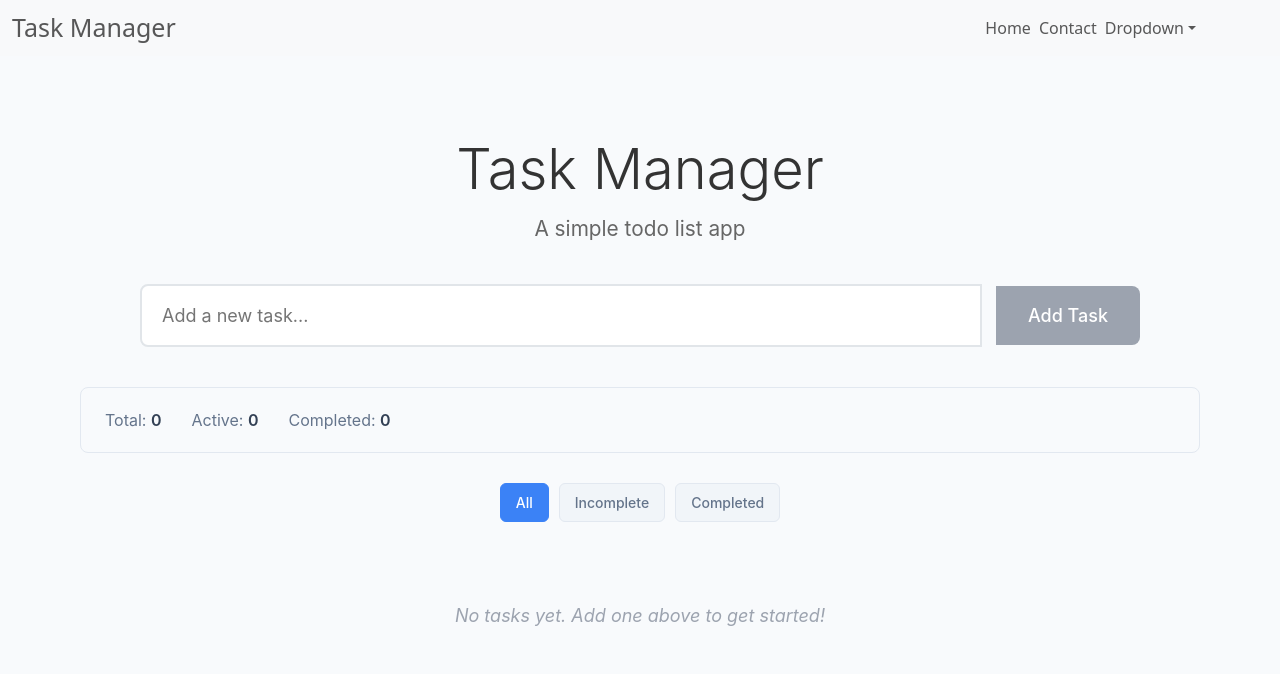
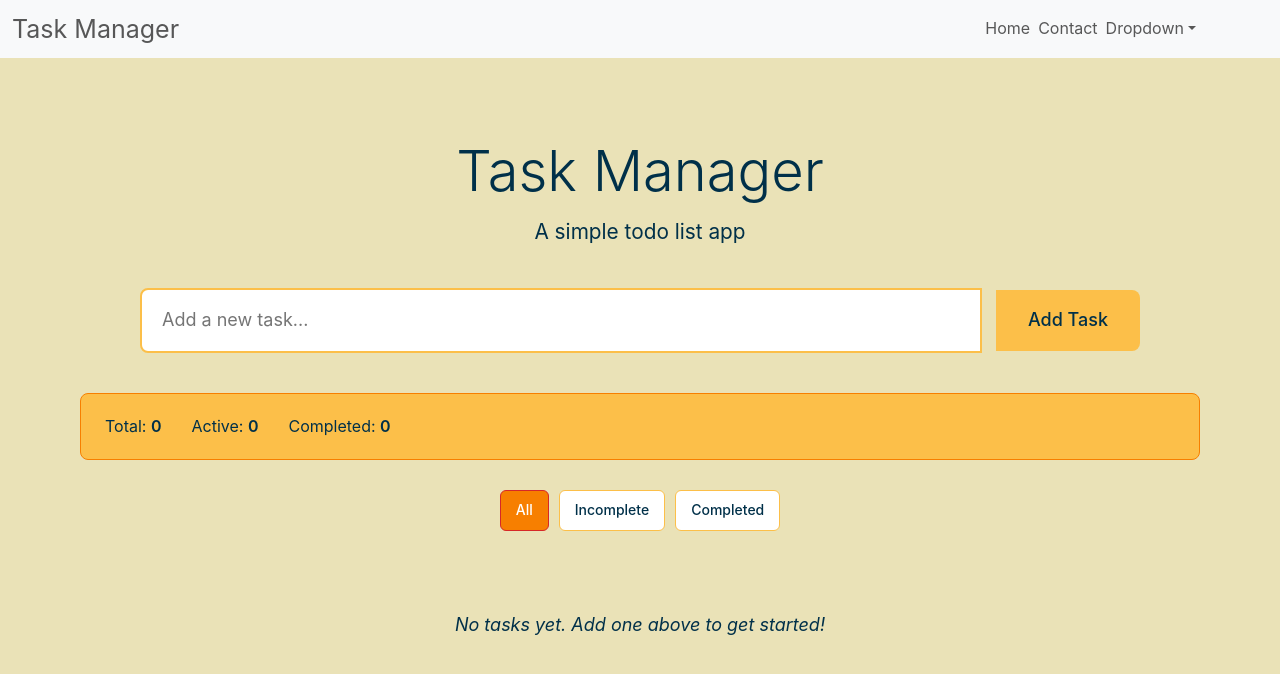
Before and after one commit to back-to-front/Task-Manager, a React (Vite) app in the folder frontend/: page /home in a window 1280 px wide. Shown: the top 674 px of the page. Built offline with nearby package versions, Linux system fonts and the light colour scheme.

Commit message:
Changed the styling of the home and contact page to match the styling of the landing page

```diff
--- a/frontend/src/components/TodoApp/TodoApp.css
+++ b/frontend/src/components/TodoApp/TodoApp.css
@@ -5,6 +5,8 @@
   padding: 20px;
   font-family: -apple-system, BlinkMacSystemFont, "Segoe UI", "Roboto",
     sans-serif;
+  background-color: #eae2b7;
+  min-height: 100vh;
 }
 
 .todo-header {
@@ -13,14 +15,14 @@
 }
 
 .todo-header h1 {
-  color: #333;
+  color: #003049;
   margin: 0 0 10px 0;
   font-size: 2.5rem;
   font-weight: 300;
 }
 
 .todo-header p {
-  color: #666;
+  color: #003049;
   margin: 0;
   font-size: 1.1rem;
 }
@@ -31,25 +33,25 @@
   align-items: center;
   margin-bottom: 20px;
   padding: 15px;
-  background-color: #f8fafc;
+  background-color: #fcbf49;
   border-radius: 8px;
-  border: 1px solid #e2e8f0;
+  border: 1px solid #f77f00;
 }
 
 .stat {
   font-size: 14px;
-  color: #64748b;
+  color: #003049;
 }
 
 .stat strong {
-  color: #334155;
+  color: #003049;
   font-weight: 600;
 }
 
 .clear-completed-btn {
   margin-left: auto;
   padding: 6px 12px;
-  background-color: #ef4444;
+  background-color: #d62828;
   color: white;
   border: none;
   border-radius: 6px;
@@ -59,13 +61,13 @@
 }
 
 .clear-completed-btn:hover {
-  background-color: #dc2626;
+  background-color: #f77f00;
 }
 
 .empty-state {
   text-align: center;
   padding: 40px 20px;
-  color: #9ca3af;
+  color: #003049;
   font-style: italic;
 }
 
@@ -78,10 +80,10 @@
 
 .filter-btn {
   padding: 8px 15px;
-  background-color: #f1f5f9;
-  border: 1px solid #e2e8f0;
+  background-color: #ffffff;
+  border: 1px solid #fcbf49;
   border-radius: 6px;
-  color: #64748b;
+  color: #003049;
   cursor: pointer;
   font-size: 14px;
   font-weight: 500;
@@ -89,14 +91,14 @@
 }
 
 .filter-btn:hover {
-  background-color: #e2e8f0;
-  color: #334155;
+  background-color: #fcbf49;
+  color: #003049;
 }
 
 .filter-btn.active {
-  background-color: #3b82f6;
+  background-color: #f77f00;
   color: white;
-  border-color: #3b82f6;
+  border-color: #d62828;
 }
 /* Desktop Layout Enhancements */
 @media (min-width: 768px) {
--- a/frontend/src/components/TodoForm/TodoForm.css
+++ b/frontend/src/components/TodoForm/TodoForm.css
@@ -12,21 +12,23 @@
 .todo-input {
   flex: 1;
   padding: 12px 16px;
-  border: 2px solid #e1e5e9;
+  border: 2px solid #fcbf49;
   border-radius: 8px;
   font-size: 16px;
   outline: none;
   transition: border-color 0.2s ease;
+  background-color: #ffffff;
+  color: #003049;
 }
 
 .todo-input:focus {
-  border-color: #4f46e5;
-  box-shadow: 0 0 0 3px rgba(79, 70, 229, 0.1);
+  border-color: #f77f00;
+  box-shadow: 0 0 0 3px rgba(247, 127, 0, 0.1);
 }
 
 .add-btn {
   padding: 12px 24px;
-  background-color: #4f46e5;
+  background-color: #d62828;
   color: white;
   border: none;
   border-radius: 8px;
@@ -37,12 +39,13 @@
 }
 
 .add-btn:hover:not(:disabled) {
-  background-color: #4338ca;
+  background-color: #f77f00;
 }
 
 .add-btn:disabled {
-  background-color: #9ca3af;
+  background-color: #fcbf49;
   cursor: not-allowed;
+  color: #003049;
 }
 
 /* Desktop Enhancements */
--- a/frontend/src/components/TodoItem/TodoItem.css
+++ b/frontend/src/components/TodoItem/TodoItem.css
@@ -4,8 +4,8 @@
   align-items: flex-start;
   justify-content: space-between;
   padding: 15px;
-  background-color: white;
-  border: 1px solid #e2e8f0;
+  background-color: #ffffff;
+  border: 1px solid #fcbf49;
   border-radius: 8px;
   transition: all 0.2s ease;
   width: 100%;
@@ -14,13 +14,13 @@
 }
 
 .todo-item:hover {
-  border-color: #cbd5e1;
+  border-color: #f77f00;
   box-shadow: 0 2px 4px rgba(0, 0, 0, 0.05);
 }
 
 .todo-item.completed {
-  background-color: #f1f5f9;
-  opacity: 0.7;
+  background-color: #fcbf49;
+  opacity: 0.85;
 }
 
 .todo-content {
@@ -43,7 +43,7 @@
 .todo-text {
   flex: 1;
   font-size: 16px;
-  color: #374151;
+  color: #003049;
   cursor: pointer;
   user-select: none;
   word-wrap: break-word;
@@ -57,7 +57,7 @@
 
 .todo-item.completed .todo-text {
   text-decoration: line-through;
-  color: #9ca3af;
+  color: #003049;
 }
 
 .edit-input-group {
@@ -72,7 +72,7 @@
 .edit-input {
   flex: 1;
   padding: 8px 12px;
-  border: 2px solid #4f46e5;
+  border: 2px solid #f77f00;
   border-radius: 6px;
   font-size: 16px;
   outline: none;
@@ -82,6 +82,7 @@
   min-height: 38px;
   line-height: 1.5;
   font-family: inherit;
+  color: #003049;
 }
 
 .edit-buttons {
@@ -103,21 +104,22 @@
 }
 
 .save-btn {
-  background-color: #10b981;
+  background-color: #f77f00;
   color: white;
 }
 
 .save-btn:hover {
-  background-color: #059669;
+  background-color: #fcbf49;
+  color: #003049;
 }
 
 .cancel-btn {
-  background-color: #6b7280;
+  background-color: #003049;
   color: white;
 }
 
 .cancel-btn:hover {
-  background-color: #4b5563;
+  background-color: #d62828;
 }
 
 .todo-actions {
@@ -139,21 +141,22 @@
 }
 
 .edit-btn {
-  background-color: #f59e0b;
+  background-color: #f77f00;
   color: white;
 }
 
 .edit-btn:hover {
-  background-color: #d97706;
+  background-color: #fcbf49;
+  color: #003049;
 }
 
 .delete-btn {
-  background-color: #ef4444;
+  background-color: #d62828;
   color: white;
 }
 
 .delete-btn:hover {
-  background-color: #dc2626;
+  background-color: #f77f00;
 }
 
 /* Enhanced todo items for desktop */
@@ -179,10 +182,8 @@
   .todo-text {
     font-size: 18px;
   }
-}
 
-/* Enhanced action buttons for desktop */
-@media (min-width: 768px) {
+  /* Enhanced action buttons for desktop */
   .todo-actions {
     gap: 10px;
   }
--- a/frontend/src/pages/Contact.css
+++ b/frontend/src/pages/Contact.css
@@ -2,7 +2,7 @@
 .contact-page {
   min-height: 100vh;
   width: 100%;
-  background-color: #f8fafc;
+  background-color: #eae2b7;
   padding: 20px 0;
 }
 
@@ -20,23 +20,23 @@
 }
 
 .contact-header h1 {
-  color: #333;
+  color: #003049;
   margin: 0 0 10px 0;
   font-size: 2.5rem;
   font-weight: 300;
 }
 
 .contact-header p {
-  color: #666;
+  color: #003049;
   margin: 0;
   font-size: 1.1rem;
 }
 
 .contact-form {
-  background-color: white;
+  background-color: #ffffff;
   padding: 30px;
   border-radius: 12px;
-  border: 1px solid #e2e8f0;
+  border: 1px solid #fcbf49;
   box-shadow: 0 1px 3px rgba(0, 0, 0, 0.1);
 }
 
@@ -56,14 +56,14 @@
 .form-label {
   font-size: 14px;
   font-weight: 500;
-  color: #374151;
+  color: #003049;
   margin-bottom: 6px;
 }
 
 .form-input,
 .form-textarea {
   padding: 12px 16px;
-  border: 2px solid #e1e5e9;
+  border: 2px solid #fcbf49;
   border-radius: 8px;
   font-size: 16px;
   outline: none;
@@ -73,8 +73,8 @@
 
 .form-input:focus,
 .form-textarea:focus {
-  border-color: #4f46e5;
-  box-shadow: 0 0 0 3px rgba(79, 70, 229, 0.1);
+  border-color: #f77f00;
+  box-shadow: 0 0 0 3px rgba(247, 127, 0, 0.1);
 }
 
 .form-textarea {
@@ -86,7 +86,7 @@
 .submit-btn {
   width: 100%;
   padding: 16px 24px;
-  background-color: #4f46e5;
+  background-color: #d62828;
   color: white;
   border: none;
   border-radius: 8px;
@@ -98,12 +98,13 @@
 }
 
 .submit-btn:hover:not(:disabled) {
-  background-color: #4338ca;
+  background-color: #f77f00;
 }
 
 .submit-btn:disabled {
-  background-color: #9ca3af;
+  background-color: #fcbf49;
   cursor: not-allowed;
+  color: #003049;
 }
 
 /* Desktop Enhancements */
--- /dev/null
+++ b/frontend/src/pages/Home.css
@@ -0,0 +1,17 @@
+/* Home Page Styles */
+.app {
+  background-color: #eae2b7;
+  min-height: 100vh;
+  display: flex;
+  flex-direction: column;
+}
+
+/* Apply the same styles as the landing page for consistent look */
+body {
+  color: #003049;
+  font-family: -apple-system, BlinkMacSystemFont, "Segoe UI", "Roboto",
+    sans-serif;
+  line-height: 1.6;
+  margin: 0;
+  padding: 0;
+}
--- a/frontend/src/pages/Home.jsx
+++ b/frontend/src/pages/Home.jsx
@@ -1,5 +1,6 @@
 import React from "react";
 import TodoApp from "../components/TodoApp/TodoApp";
+import "./Home.css";
 
 export default function Home() {
   return (
```
